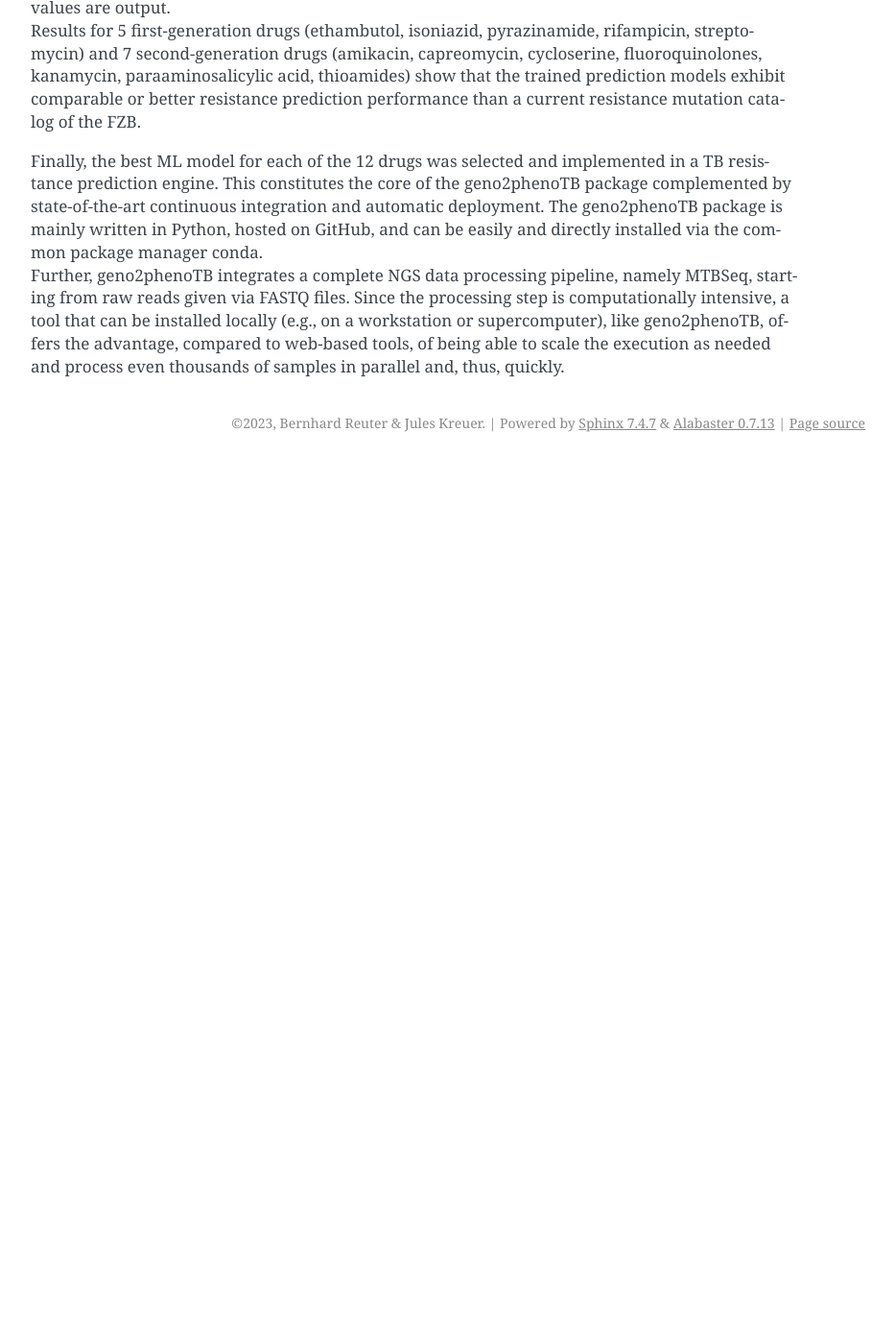
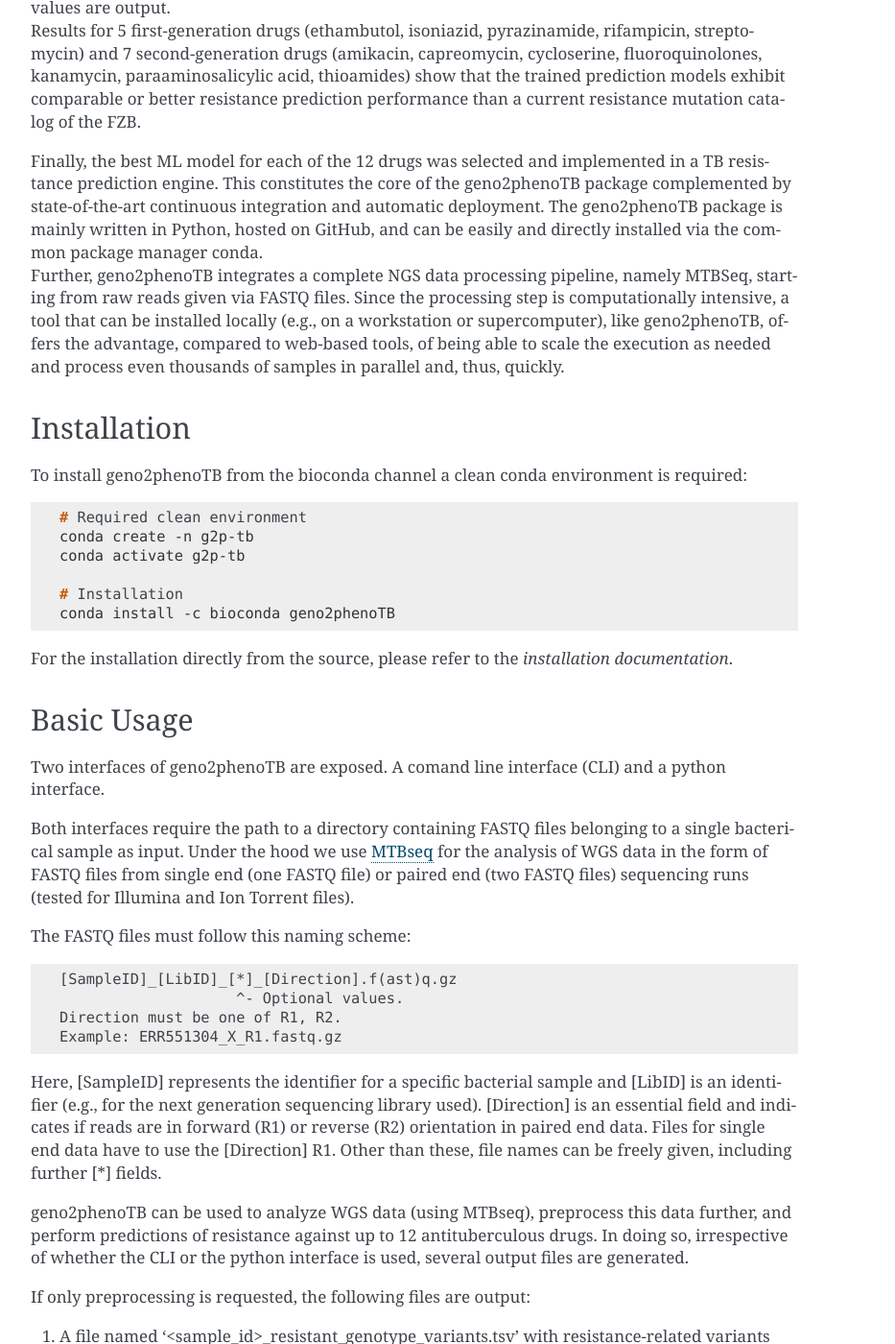
Before and after one commit to msmdev/geno2phenoTB, a Sphinx documentation site: the page built from docs/readme.rst, in a window 1280 px wide and 1400 px high, scrolled down 880 px. Shown: the whole window at 96% size, without its empty margins (338-1271 px from the left). Built offline with Sphinx 7.4.7, drawn with Linux system fonts in a browser that asks for light colours; before the commit the page ends 1360 px from its top, so only the background shows below that; some of the changed text lies outside the part shown.

Commit message:
Improve documentation significantly.

```diff
--- a/README.rst
+++ b/README.rst
@@ -15,6 +15,10 @@
 .. image:: https://api.juleskreuer.eu/citation-badge.php?doi=DOI
     :alt: Citation count
     :target: https://juleskreuer.eu/projekte/citation-badge/
+
+.. |br| raw:: html
+
+  <br/>
 
 ============
 geno2phenoTB
@@ -74,10 +78,6 @@
 .. _Grobbel21: https://pubmed.ncbi.nlm.nih.gov/33900387/
 .. _Finci22: https://doi.org/10.1016/S2666-5247(22)00116-1
 
-.. |br| raw:: html
-
-  <br/>
-
 Installation
 ============
 
@@ -92,14 +92,15 @@
     # Installation
     conda install -c bioconda geno2phenoTB
 
-For the installation directly from the source, please refer to the documentation.
+For the installation directly from the source, please refer to the `installation documentation`.
 
 Basic Usage
 ===========
-Two interfaces of geno2phenoTB are exposed. A CLI and a python interface.
-Both require the path to a directory containing FASTQ files belonging to a single sample as input.
-Under the hood we use MTBseq_ for the analysis of next generation sequencing data in the form of
-FASTQ files from single end (one FASTQ file) or paired end (two FASTQ files) sequencing runs
+Two interfaces of geno2phenoTB are exposed. A comand line interface (CLI) and a python interface.
+
+Both interfaces require the path to a directory containing FASTQ files belonging to a single
+bacterical sample as input. Under the hood we use MTBseq_ for the analysis of WGS data in the form
+of FASTQ files from single end (one FASTQ file) or paired end (two FASTQ files) sequencing runs
 (tested for Illumina and Ion Torrent files).
 
 The FASTQ files must follow this naming scheme:
@@ -117,21 +118,59 @@
 Files for single end data have to use the [Direction] R1. Other than these, file names can be
 freely given, including further [*] fields.
 
-Command-Line-Interface
+geno2phenoTB can be used to analyze WGS data (using MTBseq), preprocess this data further, and
+perform predictions of resistance against up to 12 antituberculous drugs.
+In doing so, irrespective of whether the CLI or the python interface is used, several output files
+are generated.
+
+If only preprocessing is requested, the following files are output:
+
+#. A file named '<sample_id>_resistant_genotype_variants.tsv' with resistance-related variants per
+   drug.
+#. A file named '<sample_id>_extracted_features.tsv' with per-drug genotypes.
+
+If preprocessing and prediction is requested, geno2phenoTB outputs the files listed above plus the
+following:
+
+#. A file named '<sample_id>_feature_importance_evaluation.tsv' containing a table with feature
+   importance values and resistance catalog info per drrug.
+#. A resistance report file '<drug>_resistance_report.txt' for each drug.
+
+Drug-specific machine learning models and a resistance mutation catalog for the following 12 drugs
+are implemented: AMK (amikacin), CAP (capreomycin), DCS (cycloserine), EMB (ethambutol), ETH
+(thioamides), FQ (fluoroquinolones), INH (isoniazid), KAN (kanamycin), PAS (paraaminosalicylic
+acid), PZA (pyrazinamide), RIF (rifampicin), STR (streptomycin).
+
+.. _MTBseq: https://github.com/ngs-fzb/MTBseq_source
+
+Command Line Interface
 ----------------------
-The CLI offers two modes. The run mode is used to predict the resistance:
+The CLI offers two modes. The run mode is used to preprocess the data and predict drug resistance:
 
 .. code-block:: console
 
-    geno2phenotb run [-h] -i DIR -o DIR [-p] --sample-id SampleID
+    usage: geno2phenotb run [-h] [--skip-mtbseq] [-p] -i DIR -o DIR --sample-id
+                            SampleID
+                            [-d {AMK,CAP,DCS,EMB,ETH,FQ,INH,KAN,PAS,PZA,RIF,STR}]
 
-      -h,     show the help message
-      -i DIR, Path to the directory were the FASTQ files are located.
-      -o DIR  Path to the directory were the final output files shall be stored.
-      --sample-id SampleID,  SampleID (i.e. ERR/SRR run accession).
+    optional arguments:
+      -h, --help            show this help message and exit
+      --skip-mtbseq         Skip the MTBseq step. Precomputed output must be
+                            present in fastq-dir.
+      -p, --preprocess      Run only the preprocessing steps.
+      -i DIR, --fastq-dir DIR
+                            Path to the directory were the FASTQ files are
+                            located.
+      -o DIR, --output DIR  Path to the directory were the final output files
+                            shall be stored.
+      --sample-id SampleID  SampleID (i.e. ERR/SRR run accession).
+      -d DRUG, --drug DRUG  The drug for which resistance should be predicted. If
+                            you want predictions for several drugs, use the
+                            argument several times,i.e., -d AMK -d DCS -d STR. If
+                            the flag is not set, predictions for all drugs will be
+                            performed.
 
-More advanced arguments / options are available and can be found in the
-:todo link to readthedocs `CLI-documentation <cli-usage>`.
+More advanced applications of the CLI are available and can be found in the `CLI documentation`.
 
 Example
 *******
@@ -144,8 +183,14 @@
 
 Python Interface
 ----------------
-Import geno2phenotb and use the :mod:`geno2phenotb.predict.predict` function of the
-:mod:`geno2phenotb.predict` submodule:
+Import geno2phenotb
+
+.. code-block:: text
+
+    import geno2phenotb
+
+and use, e.g., the :mod:`geno2phenotb.predict.predict` function of the
+:mod:`geno2phenotb.predict` submodule to preprocess the data and predict drug resistance:
 
 .. code-block:: console
 
@@ -182,8 +227,7 @@
         be constructed by connecting the given features with boolean 'or' operators
         (disjunctions)). Otherwise, rules[drug]=None.
 
-For the complete description refer to the
-:todo link to readthedocs `Python Module Reference <api/modules>`.
+For a complete description and more functionalities refer to the `python interface documentation`.
 
 Acknowledgments
 ===============
--- a/docs/cli-usage.rst
+++ b/docs/cli.rst
@@ -1,6 +1,6 @@
-================
-Usage of the CLI
-================
+======================
+Command Line Interface
+======================
 
 The command-line interface (CLI) offers two modes: a self-test mode and a run mode.
 
--- a/docs/index.rst
+++ b/docs/index.rst
@@ -9,8 +9,8 @@
 
    Overview <readme>
    Installation <installation>
-   CLI-Usage <cli-usage>
-   Python Module Reference <api/modules>
+   Command Line Interface <cli>
+   Python Interface <api/modules>
    Contributing & Help <contributing>
    Acknowledgments <acknowledgments>
    Authors <authors>
--- a/docs/readme.rst
+++ b/docs/readme.rst
@@ -1,3 +1,3 @@
 .. _readme:
 .. include:: ../README.rst
-    :end-line: 79
+    :end-line: 229
```
Also changed, not shown: other parts of README.rst (+0 -1 lines), other parts of docs/index.rst (+1 -1 lines).
